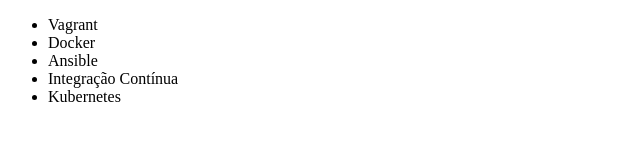
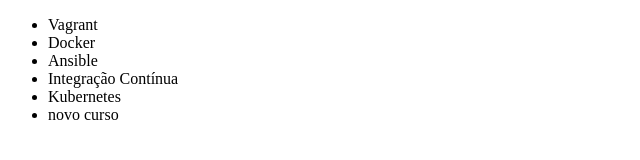
Before and after one commit to galisteuplinio/treinamentogit, a plain HTML site: page index.html in a window 1280 px wide. Shown: the full height of the page, 0-640 px from the left. Drawn offline with Linux system fonts and the light colour scheme.

Commit message:
Novo curso

```diff
--- a/index.html
+++ b/index.html
@@ -11,6 +11,7 @@
         <li>Ansible</li>
         <li>Integração Contínua</li>
         <li>Kubernetes</li>
+        <li>novo curso</li>
     </ul>
 </body>
 </html>
```
